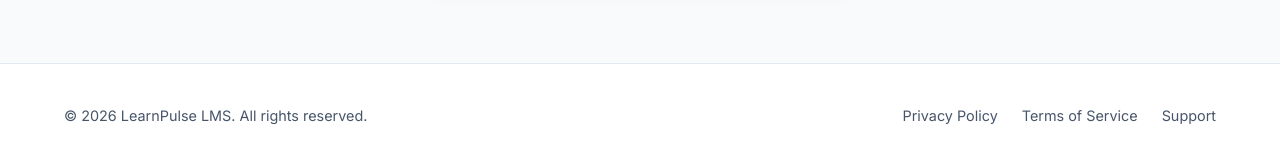
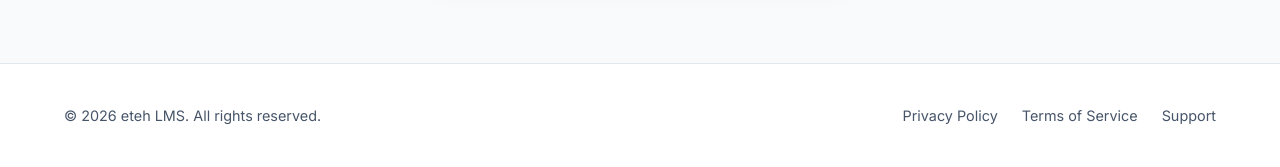
Before and after one commit to CodeWin04/LMS_ETEH, a Python web app: template templates/index.html in a window 1280 px wide. Shown: the part 2417-2584 px from the top of the page. Run offline with Jinja, Linux system fonts and the light colour scheme; the template is opened without the code that fills it, so the values that code supplies are empty.

Commit message:
Update index.html

```diff
--- a/templates/index.html
+++ b/templates/index.html
@@ -211,7 +211,7 @@
     <!-- Footer -->
     <footer class="footer">
         <div class="container footer-content">
-            <p>&copy; 2026 LearnPulse LMS. All rights reserved.</p>
+            <p>&copy; 2026 eteh LMS. All rights reserved.</p>
             <div class="footer-links">
                 <a href="#">Privacy Policy</a>
                 <a href="#">Terms of Service</a>
```
